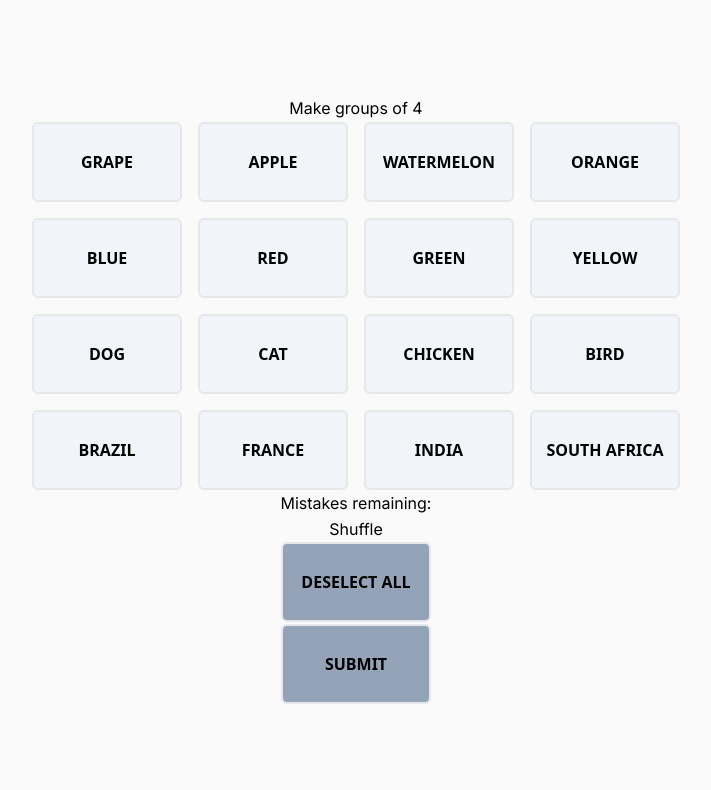
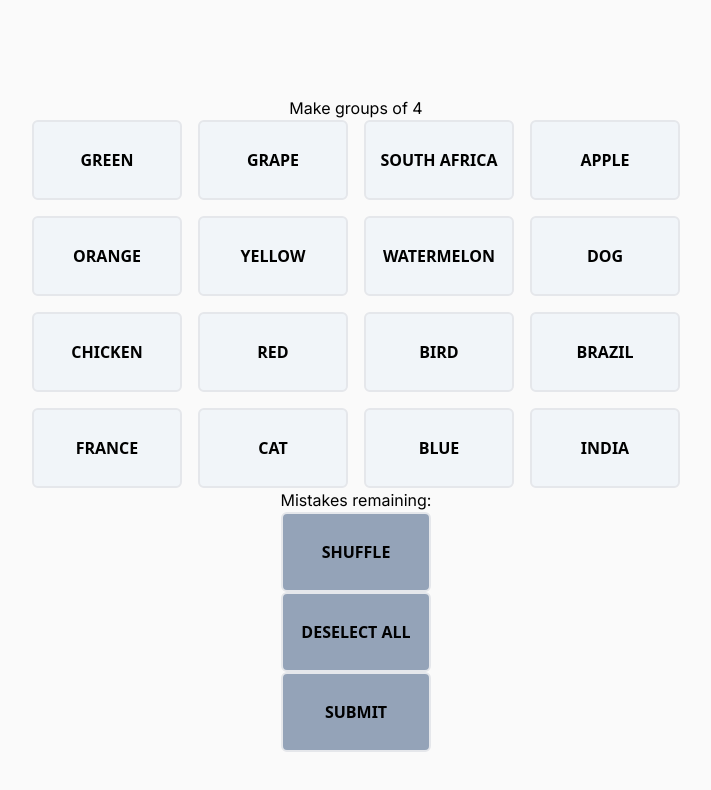
Before and after one commit to feliperost/connections, a Next.js app: page / in a window 1280 px wide. Shown: the top 790 px of the page, without its empty margins (284-995 px from the left). Built offline with nearby package versions, Linux system fonts and the light colour scheme.

Commit message:
adding shuffle functionality

```diff
--- a/app/page.tsx
+++ b/app/page.tsx
@@ -1,13 +1,39 @@
 "use client";
 import WordBox from "./components/WordBox";
 import useLogic from "./components/useLogic";
-import { useState } from "react";
+import { useState, useEffect } from "react";
 
 export default function Home() {
   const { words } = useLogic();
 
   // global state of selected words
   const [selectedWords, setSelectedWords] = useState<{ word: string; group: string }[]>([]);
+
+  // state to hold the shuffled words
+  const [shuffledWords, setShuffledWords] = useState<{ word: string; group: string }[]>([]);
+
+  // shuffle function using Fisher-Yates algorithm
+  const shuffleArray = (array: { word: string; group: string }[]) => {
+    const shuffled = [...array]; // clone the array to avoid modifying the original one
+    for (let i = shuffled.length - 1; i > 0; i--) {
+      const j = Math.floor(Math.random() * (i + 1)); // random index from 0 to i
+      [shuffled[i], shuffled[j]] = [shuffled[j], shuffled[i]]; // swap elements
+    }
+    return shuffled;
+  };
+
+  // useEffect to shuffle words when the component mounts
+  useEffect(() => {
+    if (words && words.length > 0 && shuffledWords.length === 0) {
+      setShuffledWords(shuffleArray(words)); // shuffle only if shuffledWords is empty
+    }
+  }, [words, shuffledWords.length]); // this ensures the shuffle happens when words are first loaded
+
+  // function to shuffle words when the "Shuffle" button is clicked
+  const handleShuffle = () => {
+    setShuffledWords(shuffleArray(words));
+    // reshuffles the words array when button is clicked
+  };
 
   // state to track words that are locked (pressing submit makes them static when all 4 are from the same group)
   const [lockedWords, setLockedWords] = useState<{ word: string; group: string }[]>([]);
@@ -41,7 +67,6 @@
         deselectAll();
       }
     }
-
     console.log('selected words:', selectedWords);
   };
 
@@ -58,7 +83,7 @@
 
       <div>
         <ul className="grid grid-cols-4 gap-4">
-          {words?.map((wordItem, index) => (
+          {shuffledWords?.map((wordItem, index) => (
             <li key={index}>
               <WordBox
                 word={wordItem.word}
@@ -76,7 +101,8 @@
         Mistakes remaining:
       </div>
 
-      <button>Shuffle</button>
+      <button className="font-sans font-bold uppercase w-[150px] h-[80px] rounded-md border-solid border-2 p-2 text-center content-center bg-slate-400 hover:bg-slate-600 active:bg-slate-400"
+      onClick={handleShuffle}>Shuffle</button>
 
       <button
       className="font-sans font-bold uppercase w-[150px] h-[80px] rounded-md border-solid border-2 p-2 text-center content-center bg-slate-400 hover:bg-slate-600 active:bg-slate-400"
```
